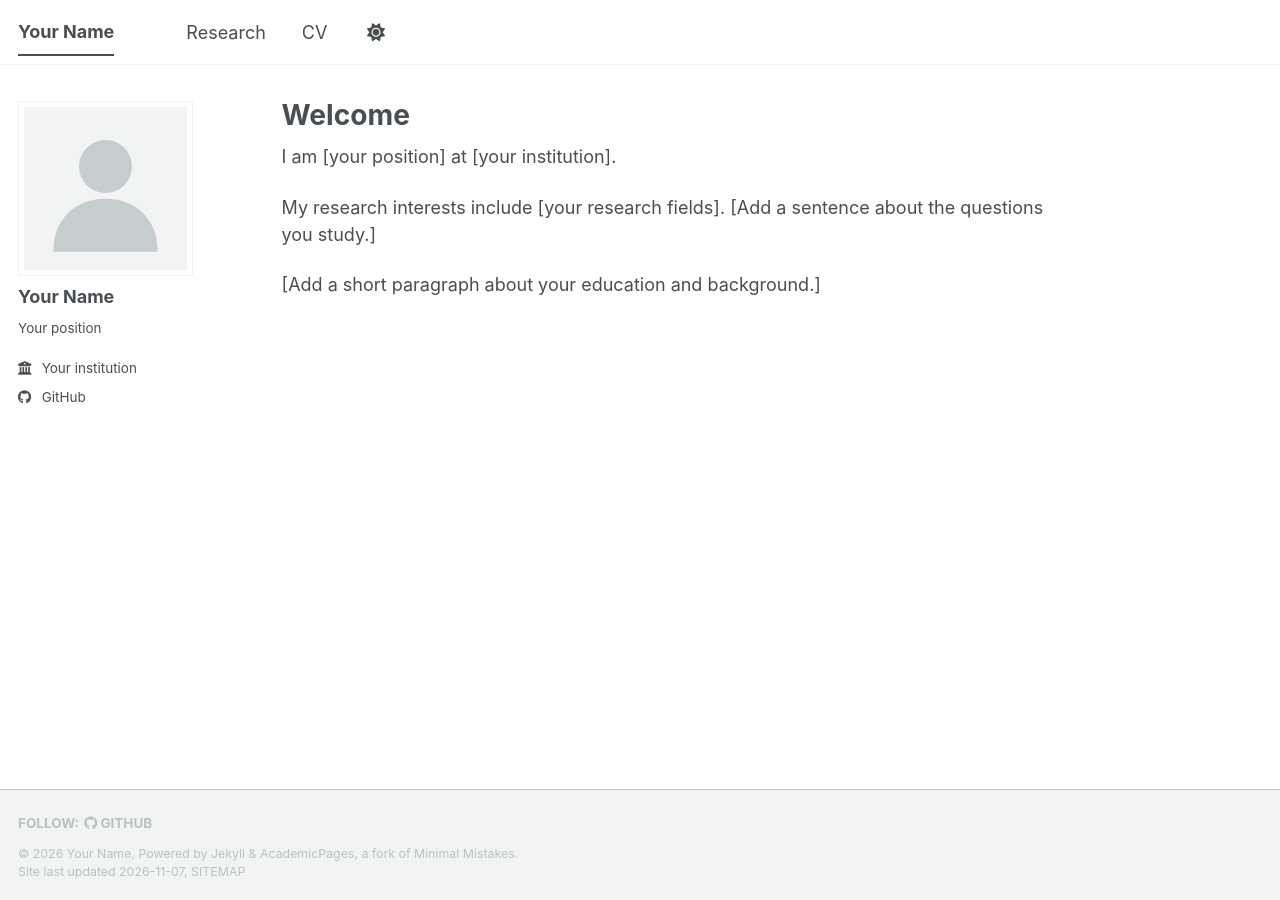
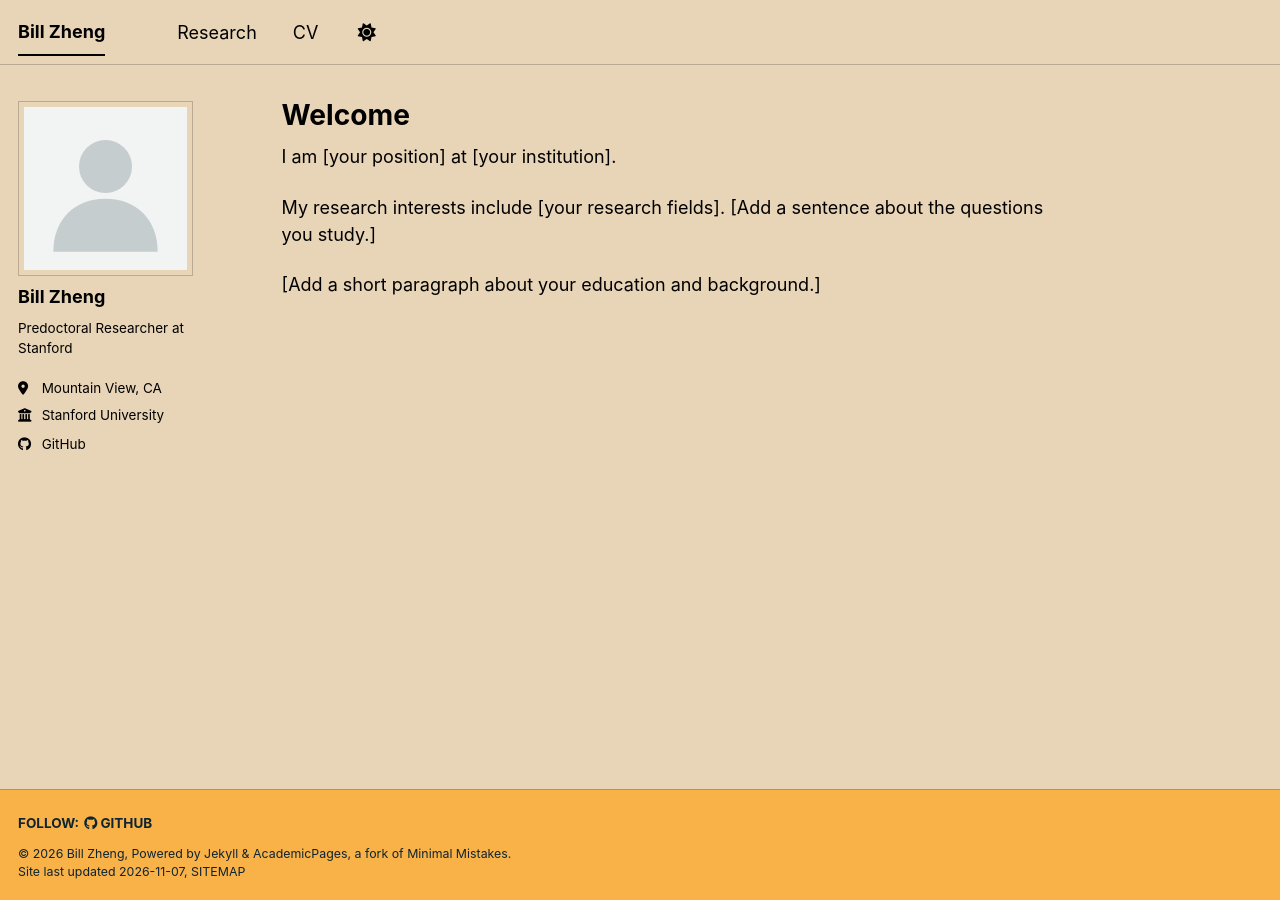
Before and after one commit to billzheng37/billzheng37.github.io, a Jekyll site: the page built from _pages/about.md, in a window 1280 px wide. Built offline with Jekyll 4.4.1, drawn with Linux system fonts in a browser that asks for light colours; a script bundle is joined from its source files by our own code; a style sheet for code colours, icons or effects is not loaded.

Commit message:
Update personal information in _config.yml

```diff
--- a/_config.yml
+++ b/_config.yml
@@ -8,11 +8,11 @@
 
 # Basic Site Settings
 locale                   : "en-US"
-site_theme               : "default" # The available themes options are "default", "air", "sunrise", "mint", "dirt" and "contrast"
-title                    : "Your Name"
+site_theme               : "sunrise" # The available themes options are "default", "air", "sunrise", "mint", "dirt" and "contrast"
+title                    : "Bill Zheng"
 title_separator          : "-"
-name                     : &name "Your Name"
-description              : &description "Your Name's academic website"
+name                     : &name "Bill Zheng"
+description              : &description "Bill Zheng's academic website"
 url                      : https://billzheng37.github.io # Your website address
                                                            # or if you already have some other page hosted on Github then use "https://[your GitHub username].github.io/[Your Repo Name]"
 baseurl                  : "" # the subpath of your site, e.g. "/blog"
@@ -27,9 +27,9 @@ author:
   avatar           : "portrait-placeholder.svg"
   name             : *name
   pronouns         : # example: "she/her"
-  bio              : "Your position"
-  location         : # Optional: city, state
-  employer         : "Your institution"
+  bio              : "Predoctoral Researcher at Stanford"
+  location         : "Mountain View, CA"
+  employer         : "Stanford University"
   uri              : # URL
   email            : # Your email address; leave blank to hide the email link
 
```
